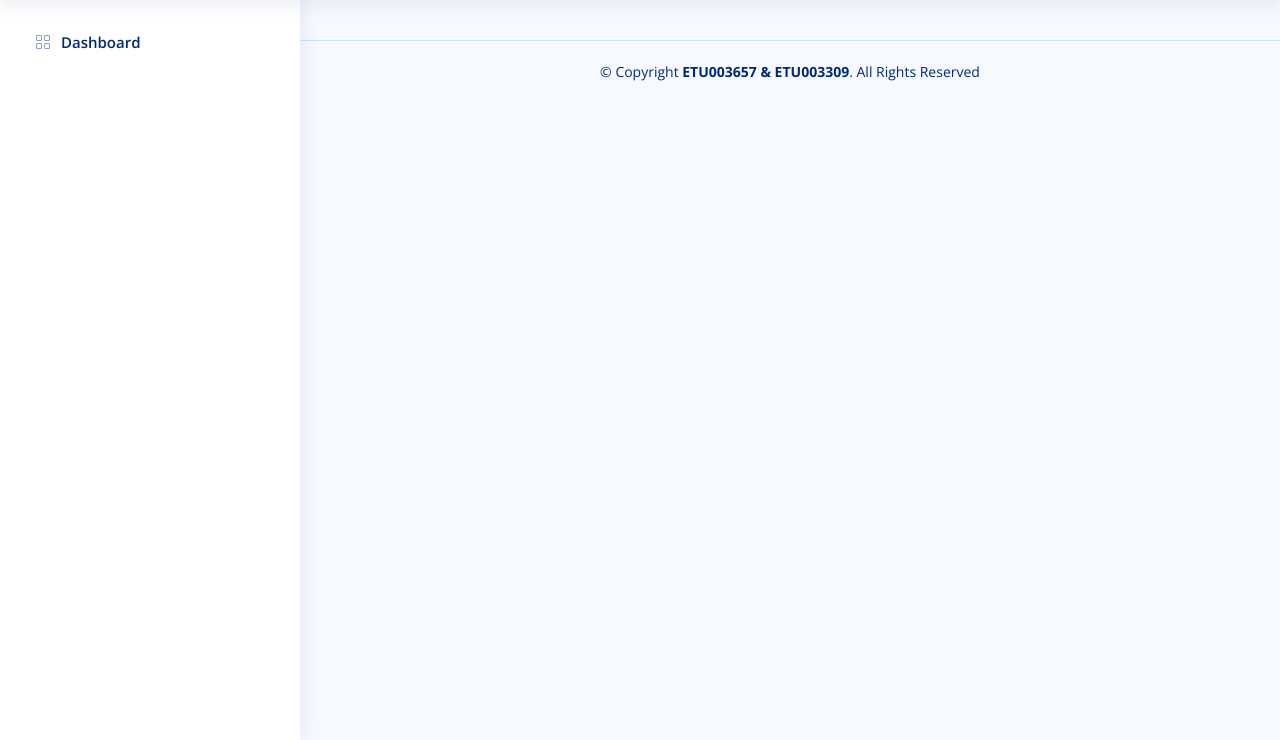
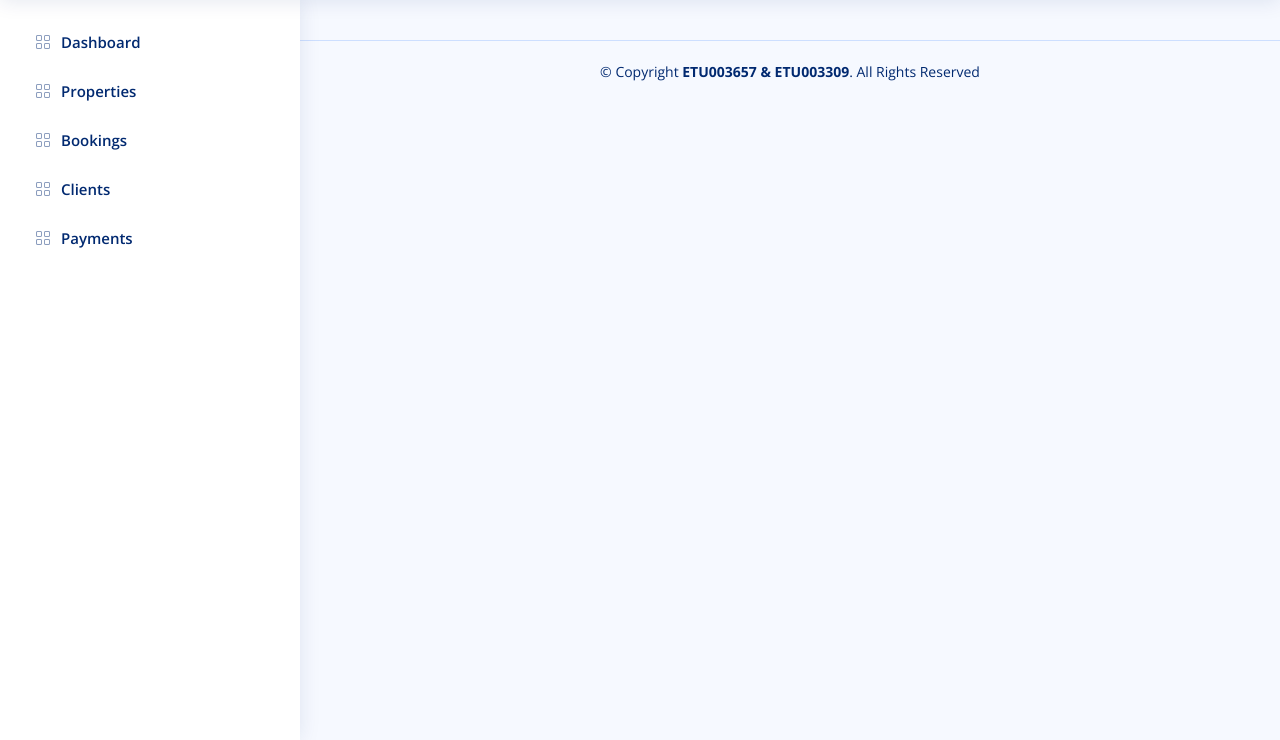
Before and after one commit to Steve-Daniel24/WebFinal, a PHP site: page /app/views/admin/base.php in a window 1280 px wide. Shown: the part 60-800 px from the top of the page. Run offline with PHP 8.4, Linux system fonts and the light colour scheme; the template is opened without the code that fills it, so the values that code supplies are empty; some libraries are stand-ins or nearby versions.

Commit message:
Add sidebar navigation items for Properties, Bookings, Clients, and Payments in admin view

```diff
--- a/app/views/admin/sidebar.php
+++ b/app/views/admin/sidebar.php
@@ -8,6 +8,33 @@
     </a>
   </li>
 
+  <li class="nav-item">
+    <a class="nav-link collapsed" href="#">
+      <i class="bi bi-grid"></i>
+      <span>Properties</span>
+    </a>
+  </li>
+
+  <li class="nav-item">
+    <a class="nav-link collapsed" href="#">
+      <i class="bi bi-grid"></i>
+      <span>Bookings</span>
+    </a>
+  </li>
+
+    <li class="nav-item">
+        <a class="nav-link collapsed" href="#">
+        <i class="bi bi-grid"></i>
+        <span>Clients</span>
+        </a>
+    </li>
+
+    <li class="nav-item">
+        <a class="nav-link collapsed" href="#">
+        <i class="bi bi-grid"></i>
+        <span>Payments</span>
+        </a>
+    </li>
 </ul>
 
 </aside>
```
Also changed, not shown: 1 other file.
